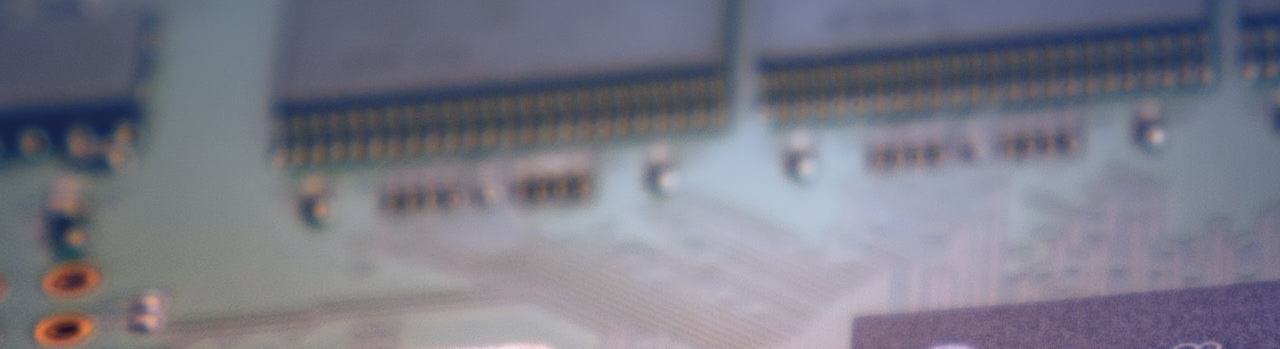
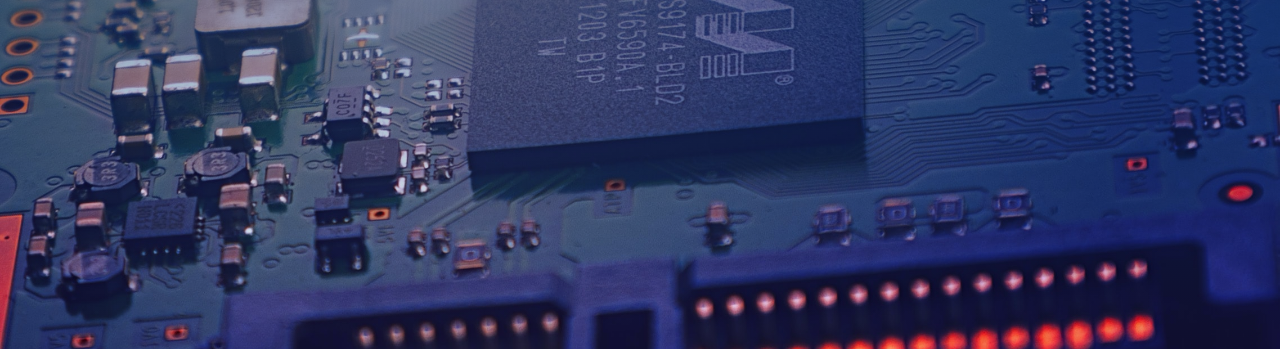
Before and after one commit to FrankPeake/FrankPeake.github.io, a plain HTML site: page index.html in a window 1280 px wide. Shown: the part 451-800 px from the top of the page. Drawn offline with Linux system fonts and the light colour scheme.

Commit message:
fixed resolution issue

```diff
--- a/portfolio.css
+++ b/portfolio.css
@@ -13,6 +13,9 @@
     width: 100%;
     height: 100%;
     background-image: url(tech.jpg);
+    background-size:     cover;
+    background-repeat:   no-repeat;
+    background-position: center center;
 }
 .menu ul{
     display: inline-flex;
```
